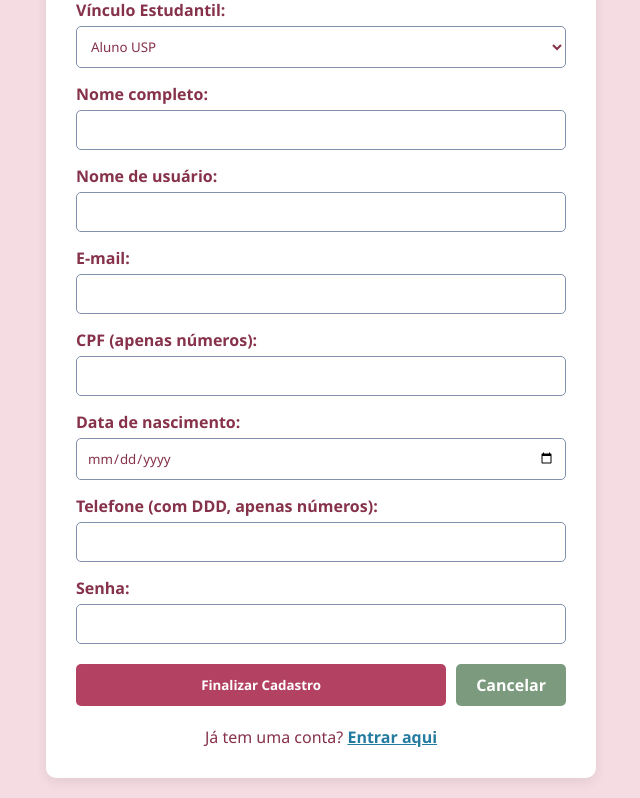
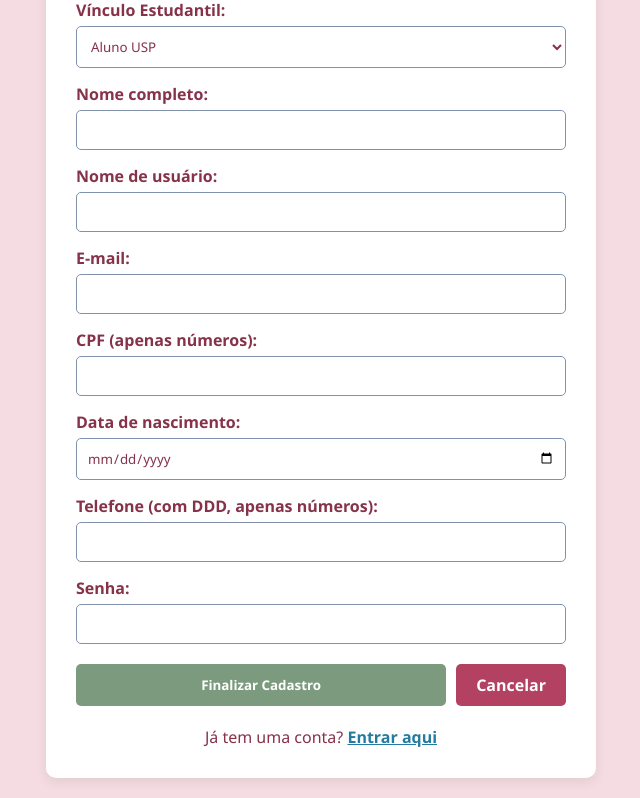
Before and after one commit to annarzcardoso15/USParty, a Django app: page /usuarios/cadastro/ in a window 1280 px wide. Shown: the part 370-1168 px from the top of the page, without its empty margins (319-959 px from the left). Run offline with Django 5.2, Linux system fonts and the light colour scheme.

Commit message:
Ajuste de cores de botaos

```diff
--- a/usuarios/templates/usuarios/cadastro.html
+++ b/usuarios/templates/usuarios/cadastro.html
@@ -83,8 +83,8 @@
             </div>
         {% endfor %}
         <div style="display: flex; gap: 10px; margin-top: 20px;">
-            <button type="submit" class="btn-primary" style="flex: 1;">Finalizar Cadastro</button>
-            <a href="{% url 'feed_festas' %}" class="btn-primary btn-verde">Cancelar</a>
+            <button type="submit" class="btn-primary btn-verde" style="flex: 1;">Finalizar Cadastro</button>
+            <a href="{% url 'feed_festas' %}" class="btn-primary">Cancelar</a>
         </div>
     </form>
 
--- a/usuarios/templates/usuarios/login.html
+++ b/usuarios/templates/usuarios/login.html
@@ -49,8 +49,8 @@
         </div>
 
         <div style="display: flex; gap: 10px;">
-            <button type="submit" class="btn-primary" style="flex: 1;">Entrar</button>
-            <a href="{% url 'feed_festas' %}" class="btn-primary btn-verde">Cancelar</a>
+            <button type="submit" class="btn-primary btn-verde" style="flex: 1;">Entrar</button>
+            <a href="{% url 'feed_festas' %}" class="btn-primary">Cancelar</a>
         </div>
     </form>
 
```
